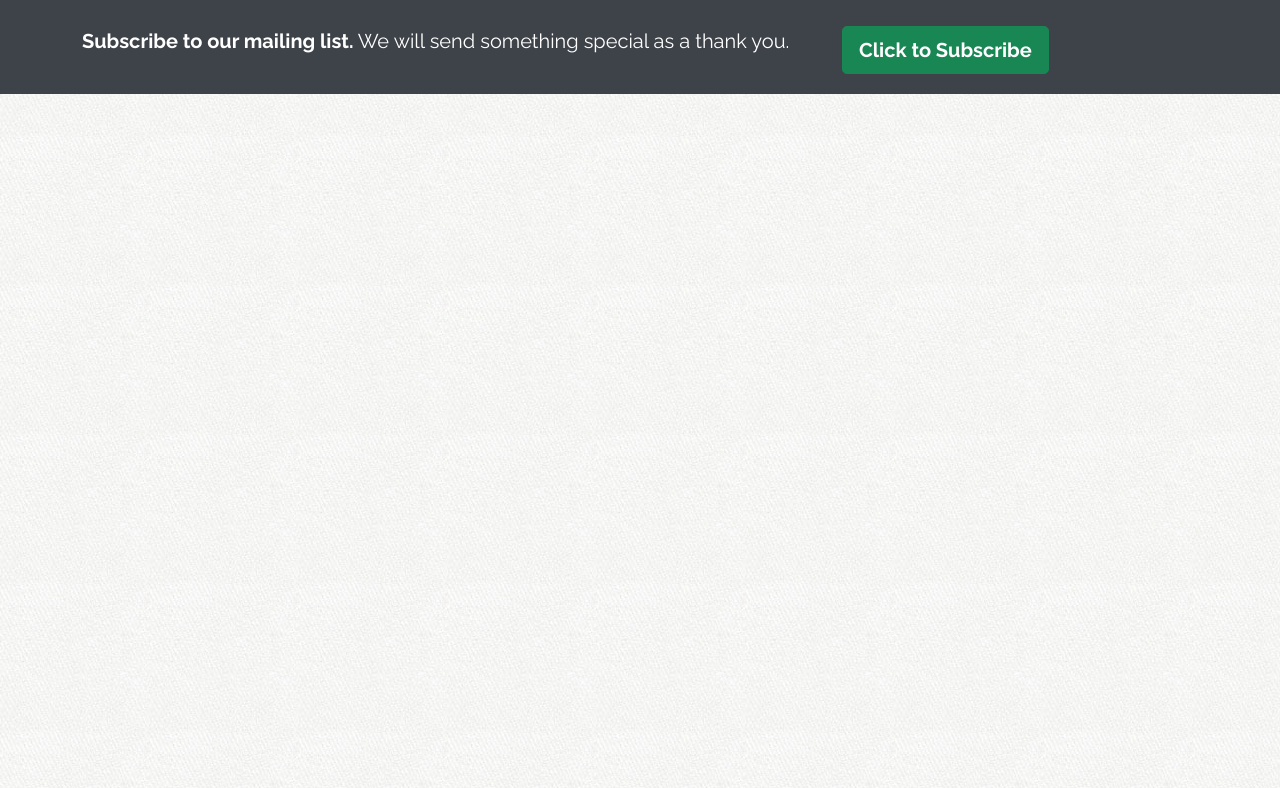
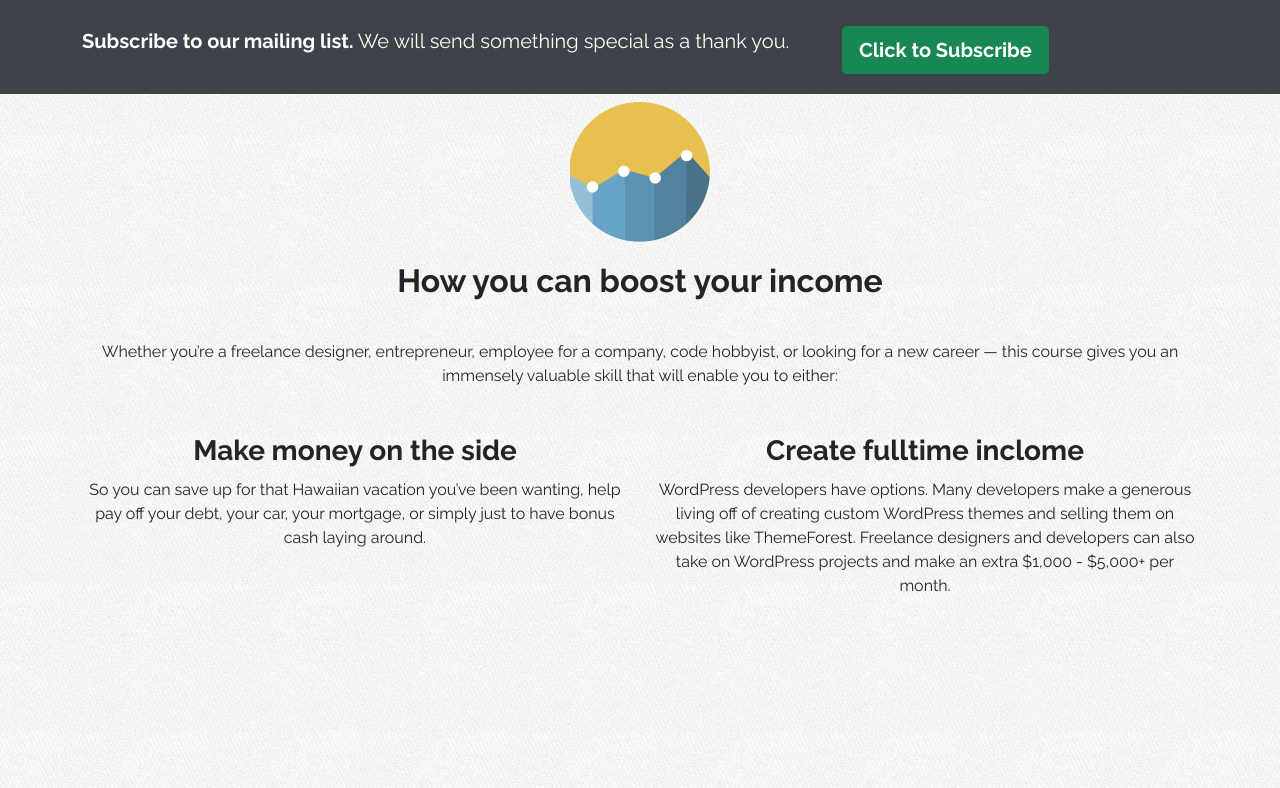
Before and after one commit to tertiussc/boostrap-to-wordpress, a website: page index.html in a window 1280 px wide. Shown: the part 587-1375 px from the top of the page. Drawn offline with nearby package versions, Linux system fonts and the light colour scheme.

Commit message:
Completed boost your income section

```diff
--- a/assets/css/main.css
+++ b/assets/css/main.css
@@ -120,3 +120,19 @@ img {
     text-rendering: optimizeLegibility;
     font-size: 1.2em;
 }
+
+.section {
+    padding: 80px 0;
+}
+
+.section-header {
+    text-align: center;
+}
+
+section h2 {
+    margin: 20px 0 40px;
+}
+
+section h3 {
+    margin: 30px 0 10px;
+}
--- a/index.html
+++ b/index.html
@@ -106,7 +106,30 @@
     </section>
 
     <!-- Boost your income -->
-    <section class="">
+    <section class="boost-your-income">
+        <div class="container">
+            <div class="section-header text-center">
+                <img class="mt-2" src="assets/img/icon-boost.png" alt="Chart">
+                <h2>How you can boost your income</h2>
+                <p>Whether you’re a freelance designer, entrepreneur, employee for a company, code hobbyist, or looking
+                    for a new career — this course gives you an immensely valuable skill that will enable you to either:
+                </p>
+                <div class="row">
+                    <div class="col-sm-6 text-center">
+                        <h3>Make money on the side</h3>
+                        <p>So you can save up for that Hawaiian vacation you’ve been wanting, help pay off your debt,
+                            your car, your mortgage, or simply just to have bonus cash laying around.</p>
+                    </div>
+                    <div class="col-sm-6 text-center">
+                        <h3>Create fulltime inclome</h3>
+                        <p>WordPress developers have options. Many developers make a generous living off of creating
+                            custom WordPress themes and selling them on websites like ThemeForest. Freelance designers
+                            and developers can also take on WordPress projects and make an extra $1,000 - $5,000+ per
+                            month.</p>
+                    </div>
+                </div>
+            </div>
+        </div>
 
     </section>
 
```
